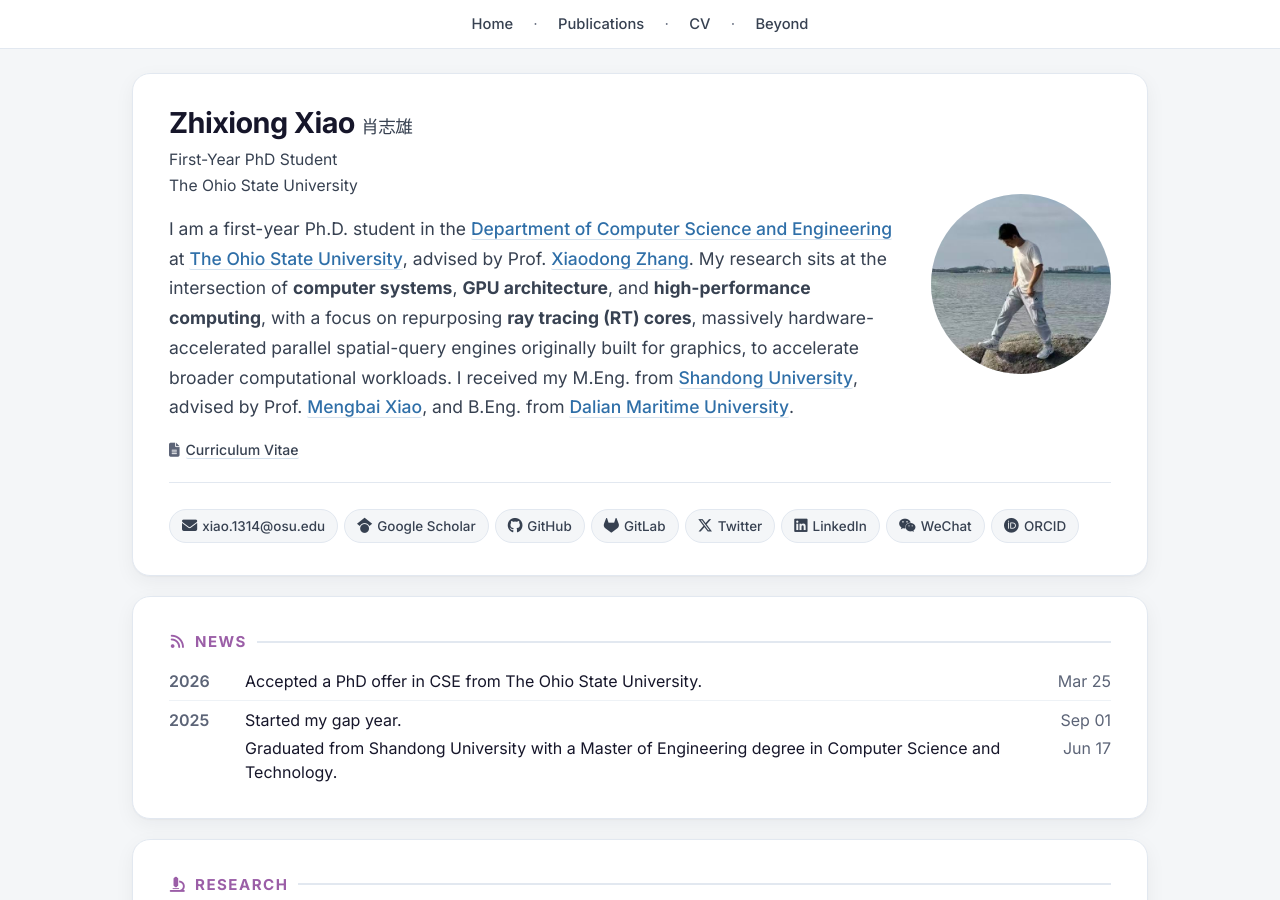
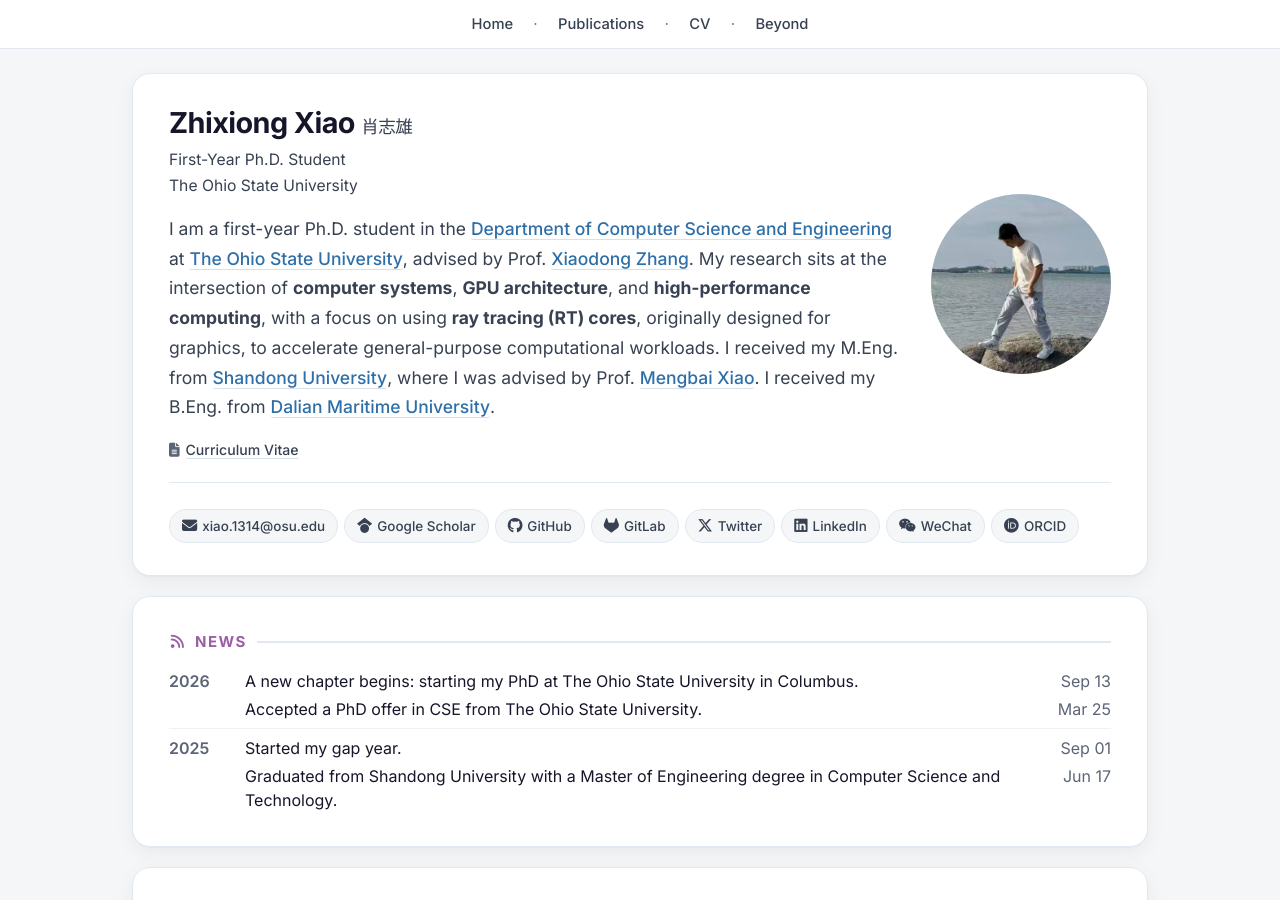
Before and after one commit to xiaozxiong/xiaozxiong.github.io, a Jekyll site: the page built from index.html, in a window 1280 px wide and 900 px high. Built offline with Jekyll 4.4.1, drawn with Linux system fonts in a browser that asks for light colours.

Commit message:
add a news for my PhD

```diff
--- a/_data/profile.yml
+++ b/_data/profile.yml
@@ -5,9 +5,9 @@
 # ── Identity ────────────────────────────────────────────
 name: "Zhixiong Xiao"
 name_cn: "肖志雄"
-pronouns: "He / Him"
+pronouns: "he/him"
 photo: "/images/portrait.jpg"                           # e.g. /images/portrait.jpg — leave empty for initial
-affiliation: "First-Year PhD Student"
+affiliation: "First-Year Ph.D. Student"
 school: "The Ohio State University"
 
 email: "xiao.1314@osu.edu"
@@ -50,11 +50,11 @@ about_detail: >-
   advised by Prof. <a href="https://xiaodongzhang1911.github.io">Xiaodong Zhang</a>.
   My research sits at the intersection of <strong>computer systems</strong>,
   <strong>GPU architecture</strong>, and <strong>high-performance computing</strong>,
-  with a focus on repurposing <strong>ray tracing (RT) cores</strong>, massively hardware-accelerated
-  parallel spatial-query engines originally built for graphics, to accelerate broader computational workloads.
+  with a focus on using <strong>ray tracing (RT) cores</strong>, originally designed for graphics,
+  to accelerate general-purpose computational workloads.
   I received my M.Eng. from <a href="https://www.cs.sdu.edu.cn/">Shandong University</a>,
-  advised by Prof. <a href="https://xiaomengbai.github.io/">Mengbai Xiao</a>,
-  and B.Eng. from <a href="https://www.dlmu.edu.cn/">Dalian Maritime University</a>.
+  where I was advised by Prof. <a href="https://xiaomengbai.github.io/">Mengbai Xiao</a>.
+  I received my B.Eng. from <a href="https://www.dlmu.edu.cn/">Dalian Maritime University</a>.
 
 # ── Research Experience ───────────────────────────────
 experience:
@@ -69,7 +69,7 @@ education:
     school: "The Ohio State University"
     logo: "/images/badges/osu.png"
     advisor: "Advisor: Prof. Xiaodong Zhang"
-    period: "2026 – Present"
+    period: "Sep 2026 – Present"
   - degree: "M.Eng. in Computer Science and Technology"
     school: "Shandong University"
     logo: "/images/badges/SDU.png"
@@ -95,9 +95,9 @@ awards:
   - name: "Third Prize, The 14th Northeastern China Collegiate Programming Contest"
     date: "Oct 2020"
 
-# ── Professional Services ─────────────────────────────
+# ── Professional Service ──────────────────────────────
 services:
-  - name: "Shadow PC, ACM SIGMETRICS"
+  - name: "Shadow Program Committee Member, ACM SIGMETRICS"
     date: "2026"
 
 # ── Teaching ──────────────────────────────────────────
@@ -114,7 +114,7 @@ teaching:
 
 # ── Skills ──────────────────────────────────────────
 skills:
-  - category: "Programming Languages"
+  - category: "Languages & Parallel Programming"
     items: ["CUDA", "C/C++", "Python"]
   - category: "Tools & Frameworks"
     items: ["OptiX", "Nsight", "Triton", "vLLM", "FlashInfer", "Torch", "OpenMP", "Git"]
```
Also changed, not shown: _news/2026-09-13.md (added, +4 -0 lines).
